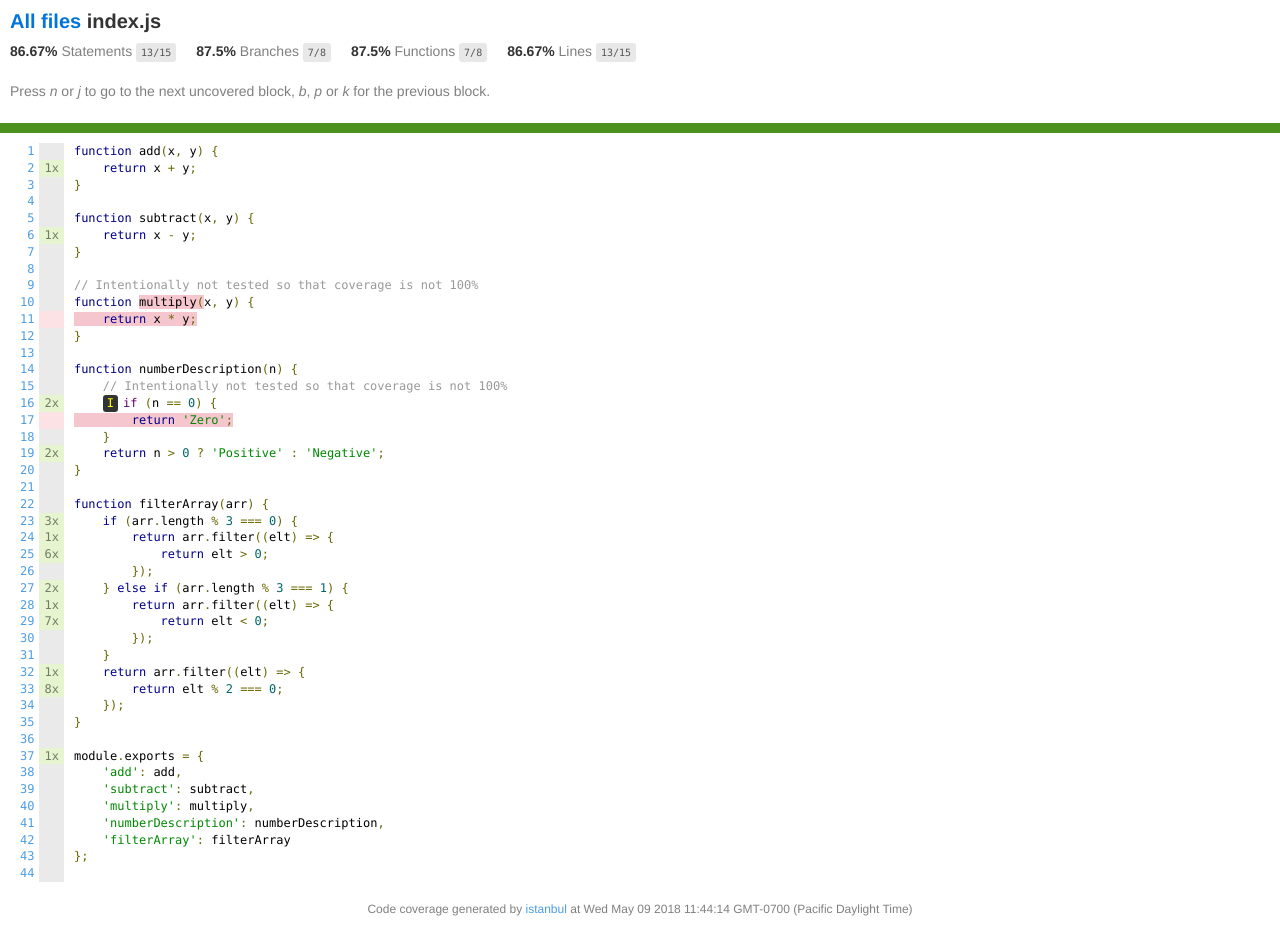
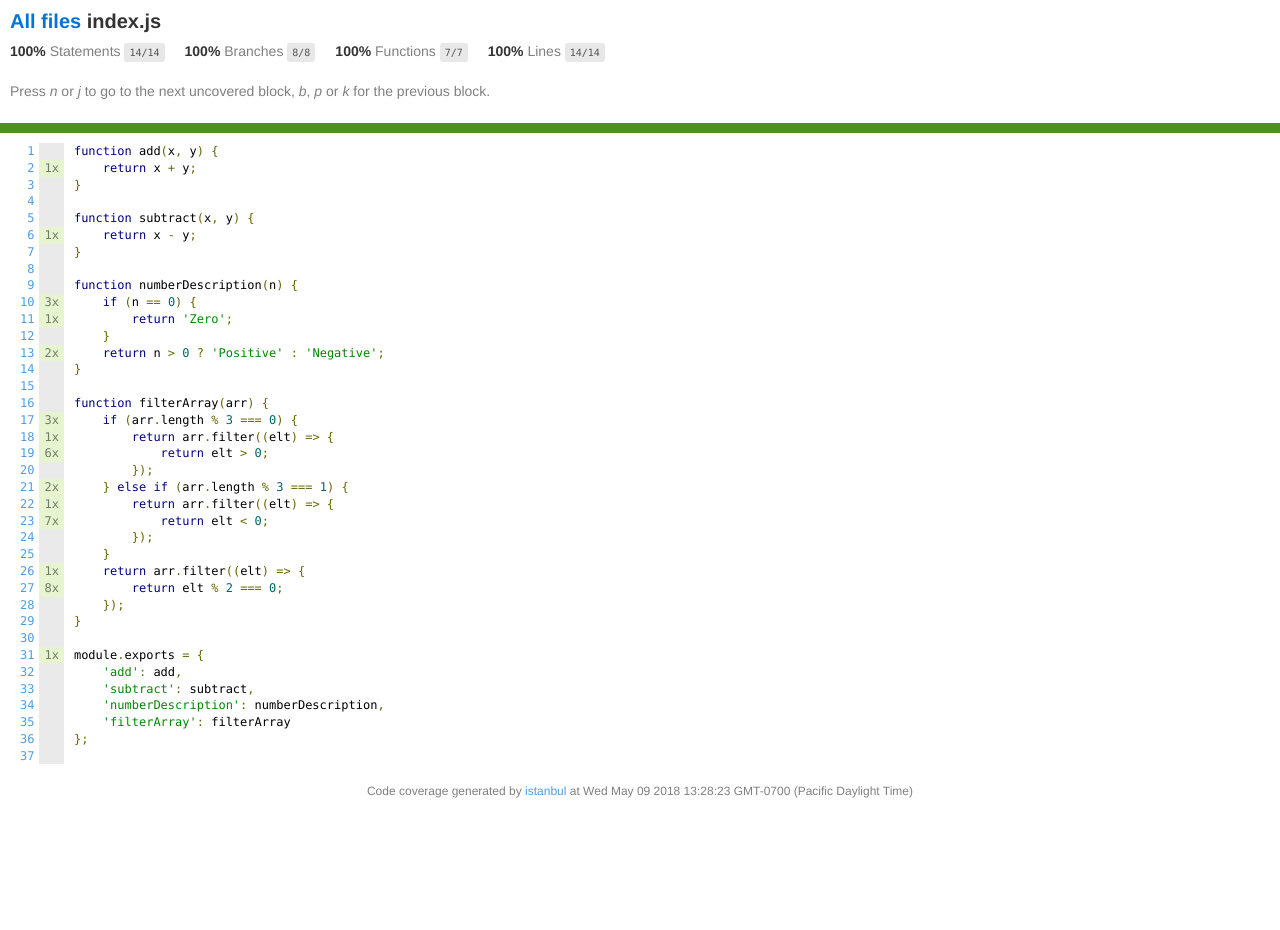
Before and after one commit to kkjeer/test-coverage, a website: page coveralls/lcov-report/index.js.html in a window 1280 px wide. After the commit the page ends 812 px from the top, so only its background shows below. Drawn offline with Linux system fonts and the light colour scheme.

Commit message:
Enforce test coverage of 100%

```diff
--- a/coveralls/lcov-report/index.js.html
+++ b/coveralls/lcov-report/index.js.html
@@ -20,24 +20,24 @@
     </h1>
     <div class='clearfix'>
       <div class='fl pad1y space-right2'>
-        <span class="strong">86.67% </span>
+        <span class="strong">100% </span>
         <span class="quiet">Statements</span>
-        <span class='fraction'>13/15</span>
+        <span class='fraction'>14/14</span>
       </div>
       <div class='fl pad1y space-right2'>
-        <span class="strong">87.5% </span>
+        <span class="strong">100% </span>
         <span class="quiet">Branches</span>
-        <span class='fraction'>7/8</span>
+        <span class='fraction'>8/8</span>
       </div>
       <div class='fl pad1y space-right2'>
-        <span class="strong">87.5% </span>
+        <span class="strong">100% </span>
         <span class="quiet">Functions</span>
-        <span class='fraction'>7/8</span>
+        <span class='fraction'>7/7</span>
       </div>
       <div class='fl pad1y space-right2'>
-        <span class="strong">86.67% </span>
+        <span class="strong">100% </span>
         <span class="quiet">Lines</span>
-        <span class='fraction'>13/15</span>
+        <span class='fraction'>14/14</span>
       </div>
     </div>
     <p class="quiet">
@@ -82,14 +82,7 @@
 <a name='L34'></a><a href='#L34'>34</a>
 <a name='L35'></a><a href='#L35'>35</a>
 <a name='L36'></a><a href='#L36'>36</a>
-<a name='L37'></a><a href='#L37'>37</a>
-<a name='L38'></a><a href='#L38'>38</a>
-<a name='L39'></a><a href='#L39'>39</a>
-<a name='L40'></a><a href='#L40'>40</a>
-<a name='L41'></a><a href='#L41'>41</a>
-<a name='L42'></a><a href='#L42'>42</a>
-<a name='L43'></a><a href='#L43'>43</a>
-<a name='L44'></a><a href='#L44'>44</a></td><td class="line-coverage quiet"><span class="cline-any cline-neutral">&nbsp;</span>
+<a name='L37'></a><a href='#L37'>37</a></td><td class="line-coverage quiet"><span class="cline-any cline-neutral">&nbsp;</span>
 <span class="cline-any cline-yes">1x</span>
 <span class="cline-any cline-neutral">&nbsp;</span>
 <span class="cline-any cline-neutral">&nbsp;</span>
@@ -98,14 +91,8 @@
 <span class="cline-any cline-neutral">&nbsp;</span>
 <span class="cline-any cline-neutral">&nbsp;</span>
 <span class="cline-any cline-neutral">&nbsp;</span>
-<span class="cline-any cline-neutral">&nbsp;</span>
-<span class="cline-any cline-no">&nbsp;</span>
-<span class="cline-any cline-neutral">&nbsp;</span>
-<span class="cline-any cline-neutral">&nbsp;</span>
-<span class="cline-any cline-neutral">&nbsp;</span>
-<span class="cline-any cline-neutral">&nbsp;</span>
-<span class="cline-any cline-yes">2x</span>
-<span class="cline-any cline-no">&nbsp;</span>
+<span class="cline-any cline-yes">3x</span>
+<span class="cline-any cline-yes">1x</span>
 <span class="cline-any cline-neutral">&nbsp;</span>
 <span class="cline-any cline-yes">2x</span>
 <span class="cline-any cline-neutral">&nbsp;</span>
@@ -131,7 +118,6 @@
 <span class="cline-any cline-neutral">&nbsp;</span>
 <span class="cline-any cline-neutral">&nbsp;</span>
 <span class="cline-any cline-neutral">&nbsp;</span>
-<span class="cline-any cline-neutral">&nbsp;</span>
 <span class="cline-any cline-neutral">&nbsp;</span></td><td class="text"><pre class="prettyprint lang-js">function add(x, y) {
     return x + y;
 }
@@ -140,15 +126,9 @@ function subtract(x, y) {
     return x - y;
 }
 &nbsp;
-// Intentionally not tested so that coverage is not 100%
-function <span class="fstat-no" title="function not covered" >multiply(</span>x, y) {
-<span class="cstat-no" title="statement not covered" >    return x * y;</span>
-}
-&nbsp;
 function numberDescription(n) {
-    // Intentionally not tested so that coverage is not 100%
-    <span class="missing-if-branch" title="if path not taken" >I</span>if (n == 0) {
-<span class="cstat-no" title="statement not covered" >        return 'Zero';</span>
+    if (n == 0) {
+        return 'Zero';
     }
     return n &gt; 0 ? 'Positive' : 'Negative';
 }
@@ -171,7 +151,6 @@ function filterArray(arr) {
 module.exports = {
     'add': add,
     'subtract': subtract,
-    'multiply': multiply,
     'numberDescription': numberDescription,
     'filterArray': filterArray
 };
@@ -181,7 +160,7 @@ module.exports = {
 </div><!-- /wrapper -->
 <div class='footer quiet pad2 space-top1 center small'>
   Code coverage
-  generated by <a href="https://istanbul.js.org/" target="_blank">istanbul</a> at Wed May 09 2018 11:44:14 GMT-0700 (Pacific Daylight Time)
+  generated by <a href="https://istanbul.js.org/" target="_blank">istanbul</a> at Wed May 09 2018 13:28:23 GMT-0700 (Pacific Daylight Time)
 </div>
 </div>
 <script src="prettify.js"></script>
```
Also changed, not shown: coveralls/lcov-report/index.html (+18 -18 lines), index.js (+0 -7 lines), index.test.js (+4 -0 lines), package.json (+9 -1 lines), 1 other file.
